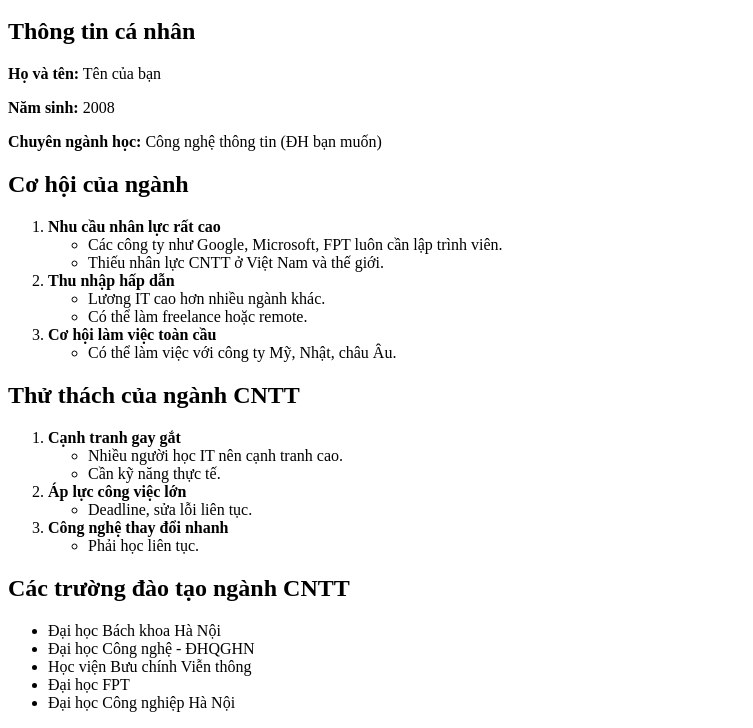
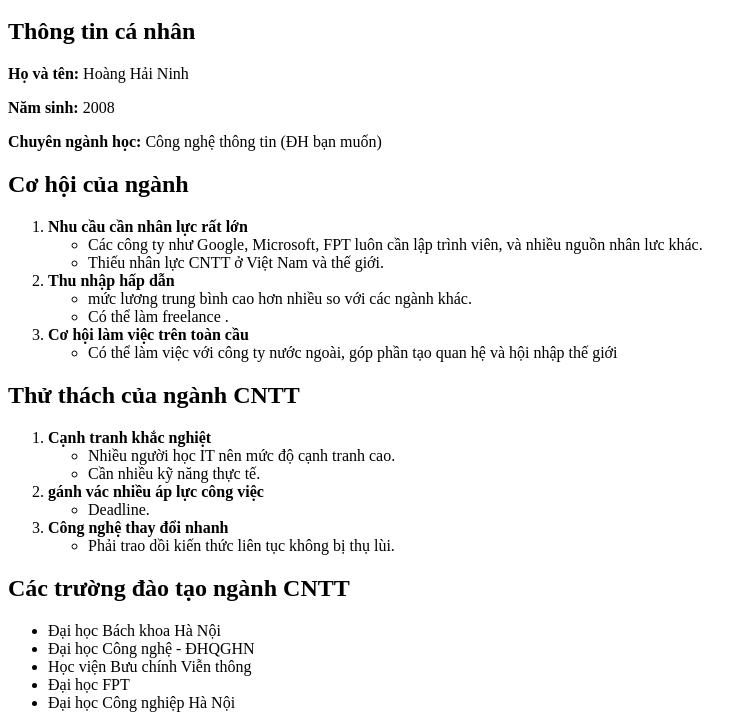
Before and after one commit to ninhhoang-hub/nganhcongnghethongtinn, a plain HTML site: page index.html in a window 1280 px wide. Shown: the part 122-850 px from the top of the page, without its empty margins (0-753 px from the left). Drawn offline with Linux system fonts and the light colour scheme.

Commit message:
Update personal information and section headings

```diff
--- a/index.html
+++ b/index.html
@@ -8,7 +8,7 @@
     <h2>Thông tin cá nhân</h2>
     <div class="line"></div>
 
-    <p><strong>Họ và tên:</strong> Tên của bạn</p>
+    <p><strong>Họ và tên:</strong> Hoàng Hải Ninh</p>
     <p><strong>Năm sinh:</strong> 2008</p>
     <p><strong>Chuyên ngành học:</strong> Công nghệ thông tin (ĐH bạn muốn)</p>
   </section>
@@ -19,9 +19,9 @@
 
     <ol>
       <li>
-        <strong>Nhu cầu nhân lực rất cao</strong>
+        <strong>Nhu cầu cần nhân lực rất lớn</strong>
         <ul>
-          <li>Các công ty như Google, Microsoft, FPT luôn cần lập trình viên.</li>
+          <li>Các công ty như Google, Microsoft, FPT luôn cần lập trình viên, và nhiều nguồn nhân lưc khác.</li>
           <li>Thiếu nhân lực CNTT ở Việt Nam và thế giới.</li>
         </ul>
       </li>
@@ -29,15 +29,15 @@
       <li>
         <strong>Thu nhập hấp dẫn</strong>
         <ul>
-          <li>Lương IT cao hơn nhiều ngành khác.</li>
-          <li>Có thể làm freelance hoặc remote.</li>
+          <li>mức lương trung bình cao hơn nhiều so với các ngành khác.</li>
+          <li>Có thể làm freelance .</li>
         </ul>
       </li>
 
       <li>
-        <strong>Cơ hội làm việc toàn cầu</strong>
+        <strong>Cơ hội làm việc trên toàn cầu</strong>
         <ul>
-          <li>Có thể làm việc với công ty Mỹ, Nhật, châu Âu.</li>
+          <li>Có thể làm việc với công ty nước ngoài, góp phần tạo quan hệ và hội nhập thế giới</li>
         </ul>
       </li>
     </ol>
@@ -49,24 +49,24 @@
 
     <ol>
       <li>
-        <strong>Cạnh tranh gay gắt</strong>
+        <strong>Cạnh tranh khắc nghiệt</strong>
         <ul>
-          <li>Nhiều người học IT nên cạnh tranh cao.</li>
-          <li>Cần kỹ năng thực tế.</li>
+          <li>Nhiều người học IT nên mức độ cạnh tranh cao.</li>
+          <li>Cần nhiều kỹ năng thực tế.</li>
         </ul>
       </li>
 
       <li>
-        <strong>Áp lực công việc lớn</strong>
+        <strong>gánh vác nhiều áp lực công việc</strong>
         <ul>
-          <li>Deadline, sửa lỗi liên tục.</li>
+          <li>Deadline.</li>
         </ul>
       </li>
 
       <li>
         <strong>Công nghệ thay đổi nhanh</strong>
         <ul>
-          <li>Phải học liên tục.</li>
+          <li>Phải trao dồi kiến thức liên tục không bị thụ lùi.</li>
         </ul>
       </li>
     </ol>
```
